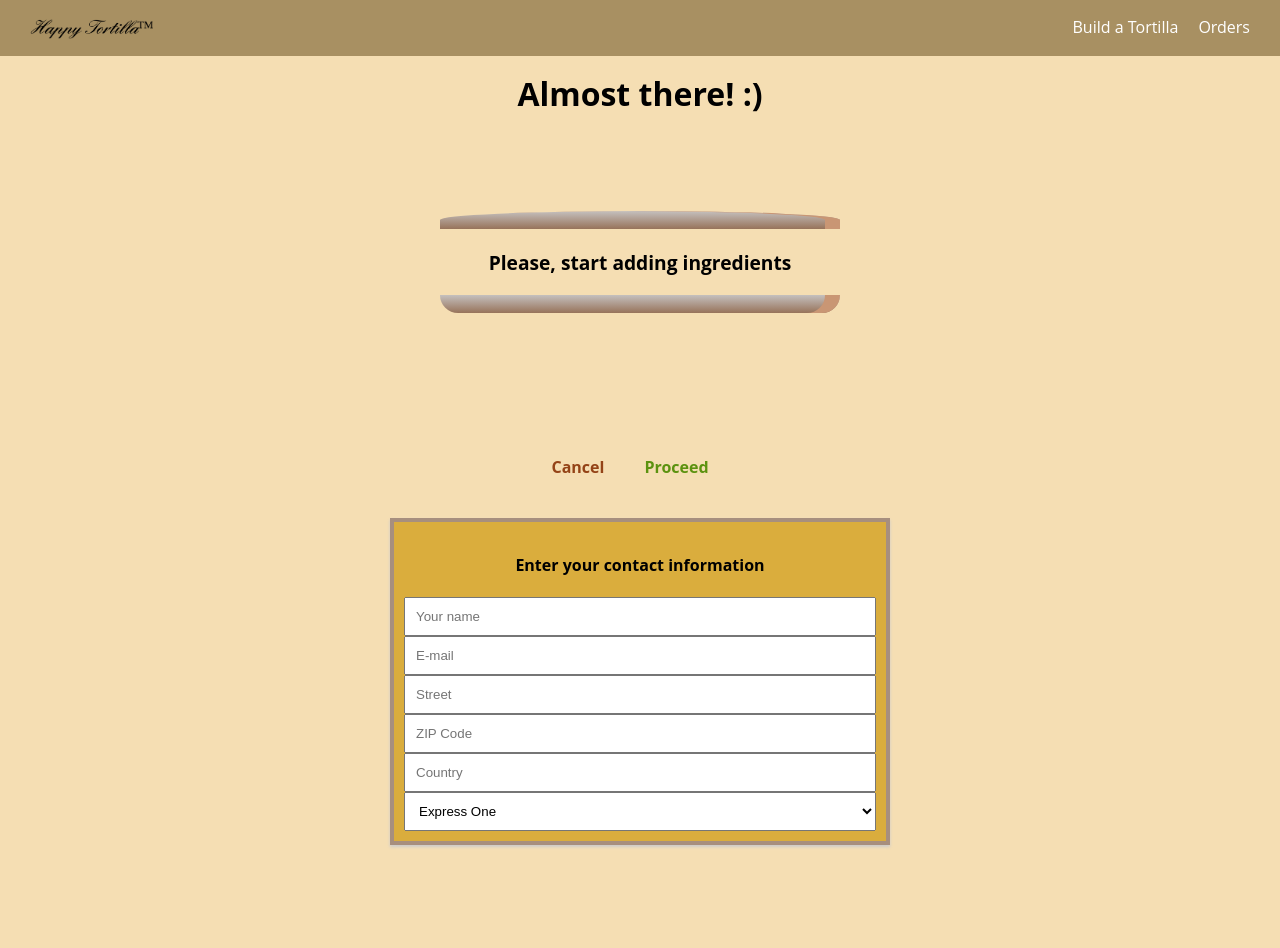
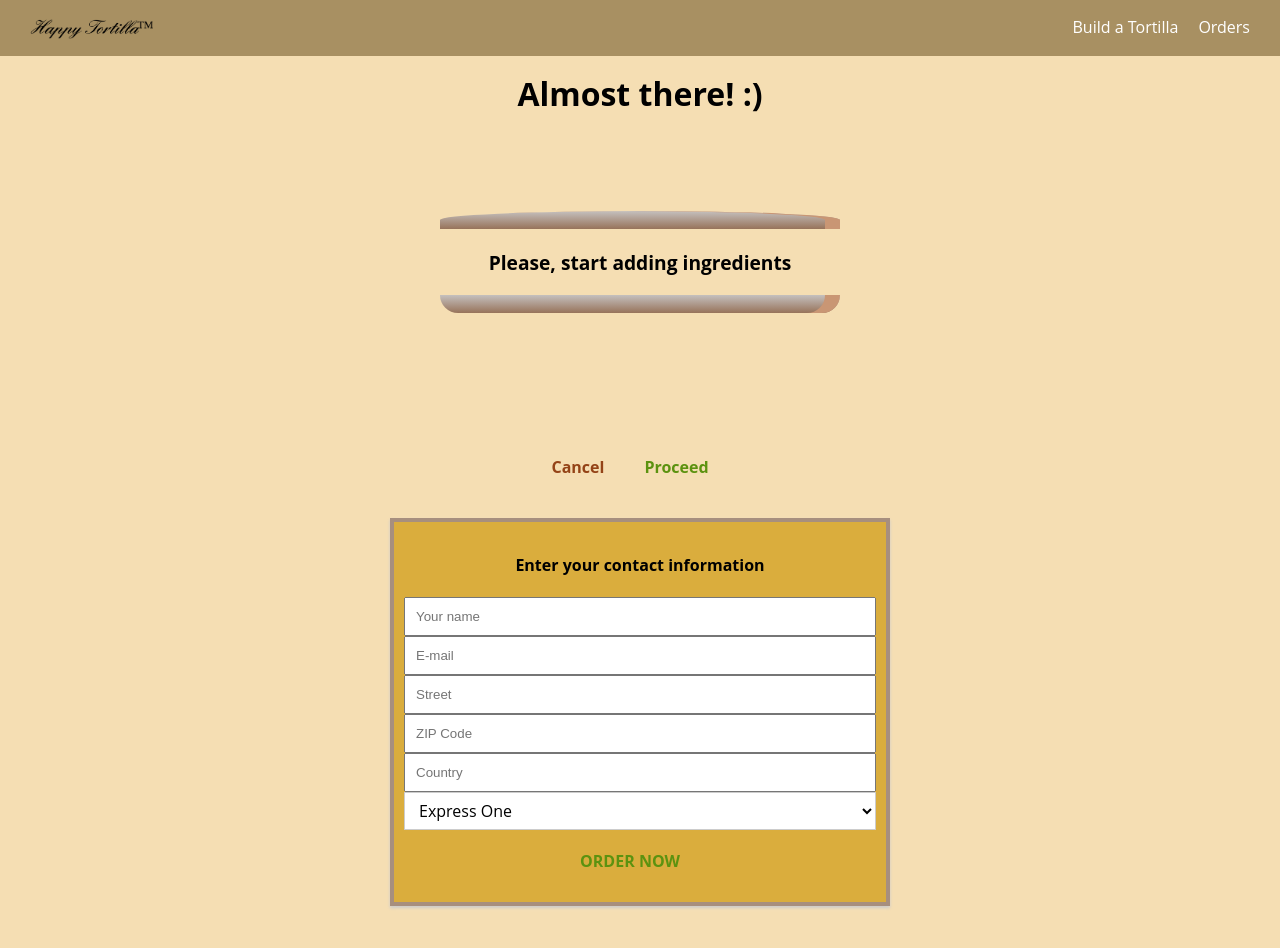
Before and after one commit to 777pretty/react-tf, a React app: page /checkout/contact-data in a window 1280 px wide. Shown: the top 948 px of the page. Built offline with nearby package versions, Linux system fonts and the light colour scheme; the HTML template or start-up script is replaced by a standard one.

Commit message:
Update ContactData Input

```diff
--- a/src/components/UI/Input/Input.js
+++ b/src/components/UI/Input/Input.js
@@ -7,24 +7,24 @@ const input = (props) => {
 
     switch (props.elementType){
         case ('input'):
-            inputElement = <input className={classes.Input} {...props.elementConfig} value={props.value}/>;
+            inputElement = <input className={classes.Input} {...props.elementConfig} value={props.value} onChange={props.elementConfig}/>;
             break;
         case ('textarea'):
-            inputElement = <textarea className={classes.Input} {...props.elementConfig} value={props.value}/>;
+            inputElement = <textarea className={classes.Input} {...props.elementConfig} value={props.value} onChange={props.elementConfig}/>;
             break;
         case ('select'):
             inputElement = (
-                <select className={classes.Input} value={props.value}>
-                    {props.elementConfig.options.map(opt => (
-                        <option key={opt.value} value={opt.value}>
-                            {opt.displayValue}
+                <select className={classes.InputElement} value={props.value} onChange={props.elementConfig}>
+                    {props.elementConfig.options.map(option => (
+                        <option key={option.value} value={option.value} >
+                            {option.displayValue}
                         </option>
                     ))}
                 </select>
             );
             break;
         default:
-            inputElement = <input className={classes.Input} {...props.elementConfig} value={props.value}/>;
+            inputElement = <input className={classes.Input} {...props.elementConfig} value={props.value} onChange={props.elementConfig}/>;
     }
 
     return(
--- a/src/containers/Checkout/ContactData/ContactData.js
+++ b/src/containers/Checkout/ContactData/ContactData.js
@@ -100,6 +100,18 @@ class ContactData extends Component {
             });
     }
 
+    inputChangedHandler = (event, inputIdentifier) => {
+        const updatedOrderForm = {
+            ...this.state.orderForm
+        };
+        const updatedFormElement = {
+            ...updatedOrderForm[inputIdentifier]
+        };
+        updatedFormElement.value = event.target.value;
+        updatedOrderForm[inputIdentifier] = updatedFormElement
+        this.setState({orderForm: updatedOrderForm});
+    }
+
     render(){
         const formELementsArray = [];
         for (let key in this.state.orderForm){
@@ -115,14 +127,15 @@ class ContactData extends Component {
                     <Input key={formElement.id}
                            elementType={formElement.config.elementType}
                            elementConfig={formElement.config.elementConfig}
-                           value={formElement.config.value} />
+                           value={formElement.config.value}
+                           changed={(event) => this.inputChangedHandler(event, formElement.id)}/>
                 ))}
-                {/* <Button buttonType="Success" clickd={this.orderHandler} >ORDER NOW</Button> */}
+                <Button buttonType="Success" clickd={this.orderHandler} >ORDER NOW</Button>
             </form>
         )
         if (this.state.loading) {
             form = <Spinner />
-        } else {form}
+        }
         return(
             <div className={classes.ContactData} >
                 <h4>Enter your contact information</h4>
```
